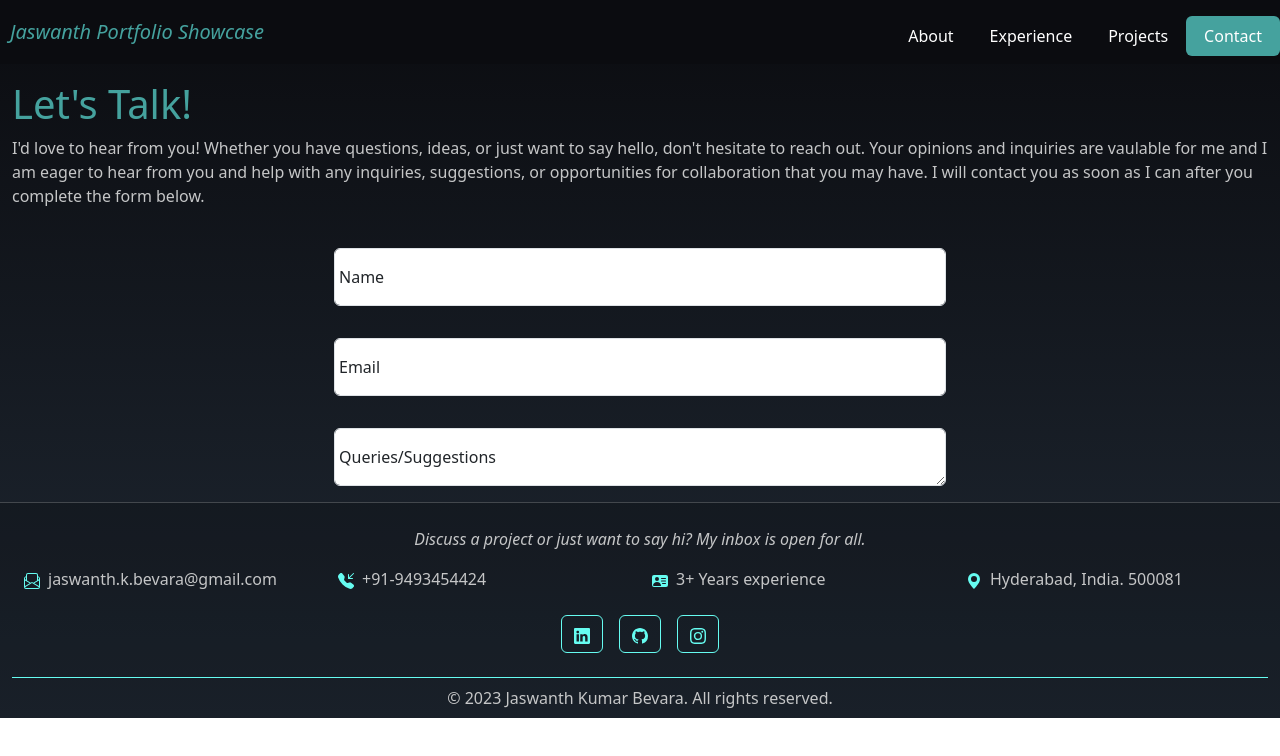
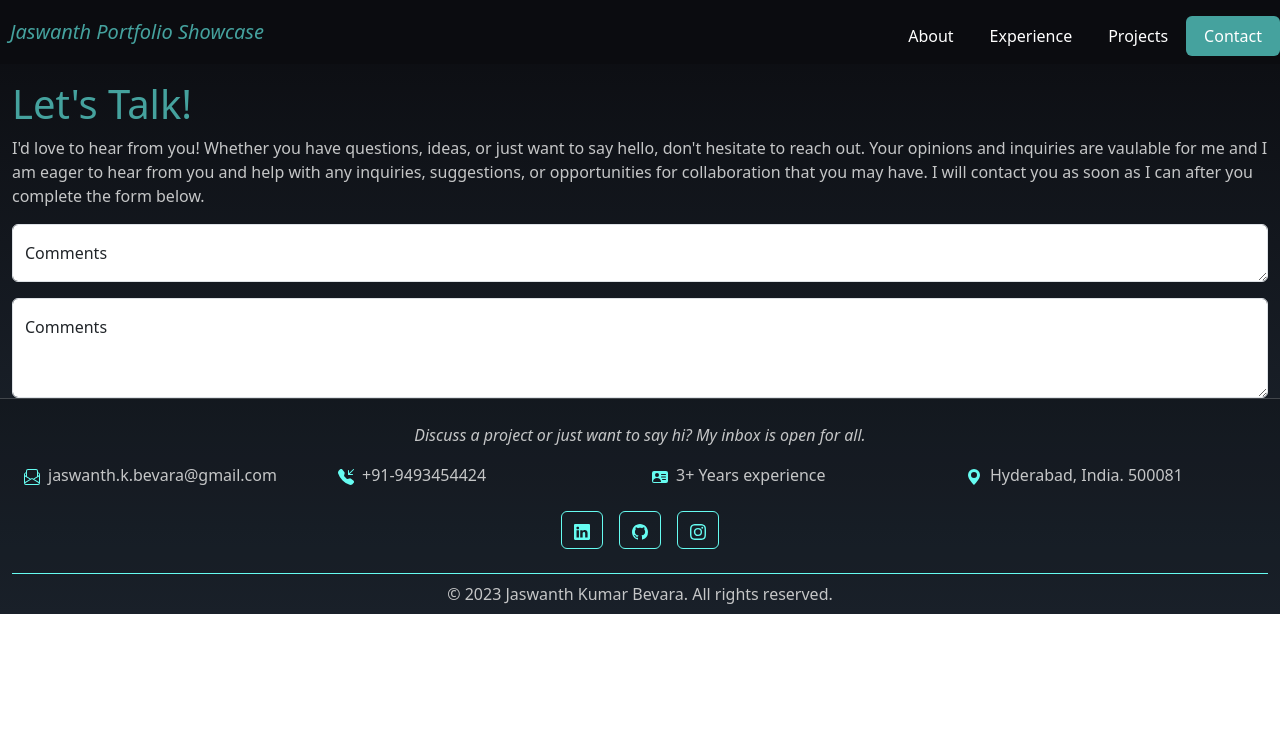
Before and after one commit to jaswanth-b-kumar/skillset-portfolio, a React (Create React App) app: page /#/contact in a window 1280 px wide. Shown: the top 756 px of the page. Built offline with nearby package versions, Linux system fonts and the light colour scheme.

Commit message:
Footer updated

```diff
--- a/package.json
+++ b/package.json
@@ -9,6 +9,7 @@
     "@testing-library/user-event": "^13.5.0",
     "bootstrap": "^5.3.2",
     "react": "^18.2.0",
+    "react-bootstrap": "^2.9.0",
     "react-bootstrap-icons": "^1.10.3",
     "react-dom": "^18.2.0",
     "react-router-dom": "^6.16.0",
--- a/src/Components/Contact/Contact.js
+++ b/src/Components/Contact/Contact.js
@@ -1,6 +1,7 @@
 import React, { useState } from 'react'
 import MainHead from '../../Containers/MainHead/MainHead'
 import './Contact.scss'
+import { FloatingLabel, Form } from 'react-bootstrap'
 
 function Contact() {
   let [state, setState] = useState({
@@ -8,6 +9,15 @@ function Contact() {
     email: '',
     body: ''
   })
+  const handleFloatingEmailChange = (e) => {
+    setState({ ...state, email: e.target.value });
+  }
+  const handleFloatingTextChange = (e) => {
+    setState({ ...state, body: e.target.value });
+  }
+  const handleFloatingNameChange = (e) => {
+    setState({ ...state, name: e.target.value });
+  }
   return (
     <div className="container-fluid contact-container">
       <MainHead content="Let's Talk!" classes="mt-3" />
@@ -17,20 +27,22 @@ function Contact() {
         eager to hear from you and help with any inquiries, suggestions, or opportunities for collaboration
         that you may have. I will contact you as soon as I can after you complete the form below.
       </p>
-      <form class="row g-3 mt-4 mx-auto col-md-6">
-        <div class="form-floating mb-3">
-          <input type="text" class="form-control" id="floatingInputName" placeholder="Please enter your name here" value={state.name} />
-            <label for="floatingInputName">Name</label>
-        </div>
-        <div class="form-floating mb-3">
-          <input type="text" class="form-control" id="floatingInputEmail" placeholder="Please enter your email address" value={state.email} />
-            <label for="floatingInputEmail">Email</label>
-        </div>
-        <div class="form-floating mb-3">
-          <textarea type="text" class="form-control" id="floatingInputText" rows="4" placeholder="Please enter your text here"  />
-            <label for="floatingInputText">Queries/Suggestions</label>
-        </div>
-      </form>
+      <Form>
+        <FloatingLabel
+          controlId="floatingTextarea"
+          label="Comments"
+          className="mb-3"
+        >
+          <Form.Control as="textarea" placeholder="Leave a comment here" />
+        </FloatingLabel>
+        <FloatingLabel controlId="floatingTextarea2" label="Comments">
+          <Form.Control
+            as="textarea"
+            placeholder="Leave a comment here"
+            style={{ height: '100px' }}
+          />
+        </FloatingLabel>
+      </Form>
     </div>
   )
 }
--- a/src/Components/Contact/Contact.scss
+++ b/src/Components/Contact/Contact.scss
@@ -2,4 +2,14 @@
     p{
         color: #C5C6C7;
     }
+
+    #floatingInputText{
+        height: 30vh;
+    }
+
+    .submit-btn{
+        color: #0B0C10;
+        background-color: #45A29E;
+        font-weight: 600;
+    }
 }
--- a/src/Components/Footer/Footer.js
+++ b/src/Components/Footer/Footer.js
@@ -11,7 +11,7 @@ function Footer() {
           <div className="col-lg-3 col-md-6 col-sm-12 col-12 text-center justify-content-sm-center justify-content-md-start mx-auto text-center mt-lg-0 mt-4 d-md-flex align-items-center flex-nowrap footer-thumbnails">
             <a className='text-center justify-content-sm-center justify-content-md-start text-center mx-auto d-block d-md-flex align-items-center flex-nowrap' href="mailto:jaswanth.k.bevara@gmail.com?subject=RE:Online Portfolio">
               <div className="footer-icon"><icons.EnvelopePaper /></div>
-              <p className="mx-2 mt-2 mt-sm-0">jaswanth.k.bevara@gmail.com</p>
+              <p className="mx-2 mt-2 mt-sm-0">jaswanth.k.bevara@gmail.com </p>
             </a>
           </div>
           <div className="col-lg-3 col-md-6 col-sm-12 col-12 text-center justify-content-sm-center justify-content-md-start mx-auto text-center mt-lg-0 mt-4 d-md-flex align-items-center flex-nowrap footer-thumbnails">
```
Also changed, not shown: 1 other file (tests, documents, lock files or other folders).
